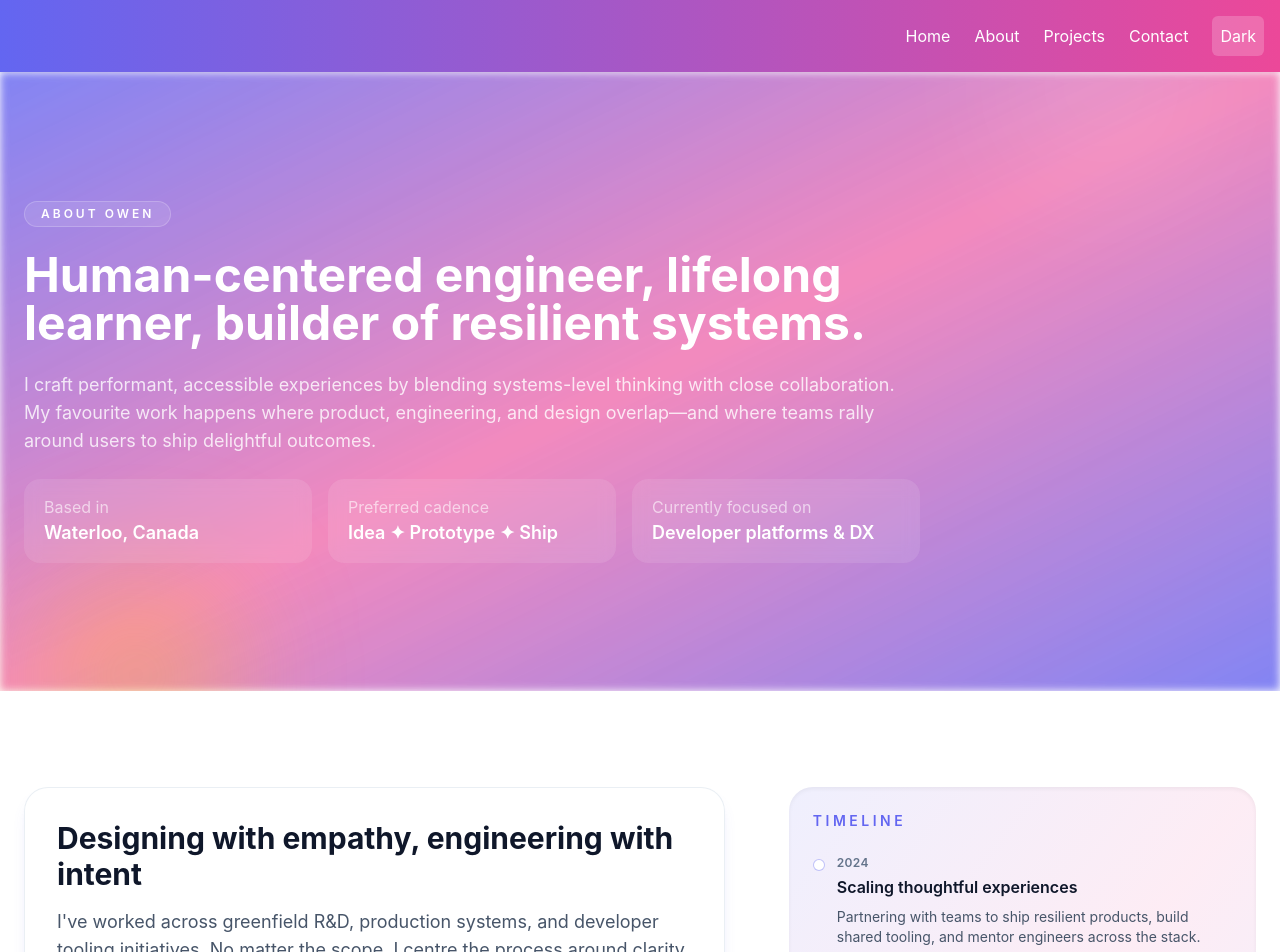
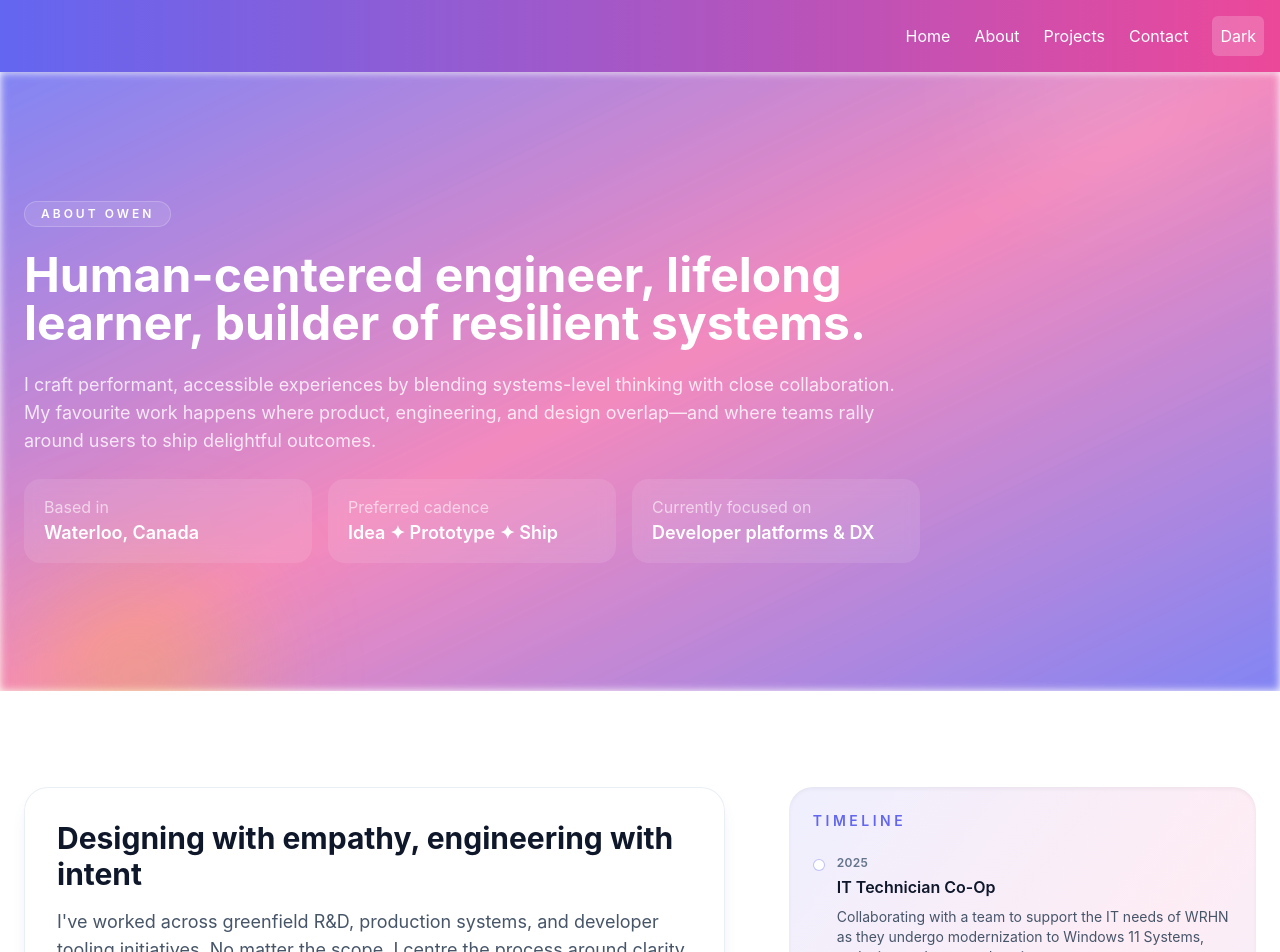
Before and after one commit to AgentOJR/owenrabe-dotcom, a Next.js app: page /about in a window 1280 px wide. Shown: the top 952 px of the page. Built offline with nearby package versions, Linux system fonts and the light colour scheme.

Commit message:
Updated to include current co-op

```diff
--- a/pages/about.tsx
+++ b/pages/about.tsx
@@ -5,10 +5,10 @@ import Layout from "../components/Layout";
 const About: NextPage = () => {
   const timeline = [
     {
-      year: "2024",
-      title: "Scaling thoughtful experiences",
+      year: "2025",
+      title: "IT Technician Co-Op",
       description:
-        "Partnering with teams to ship resilient products, build shared tooling, and mentor engineers across the stack.",
+        "Collaborating with a team to support the IT needs of WRHN as they undergo modernization to Windows 11 Systems, and migrate do a new domain.",
     },
     {
       year: "2022–2023",
```
